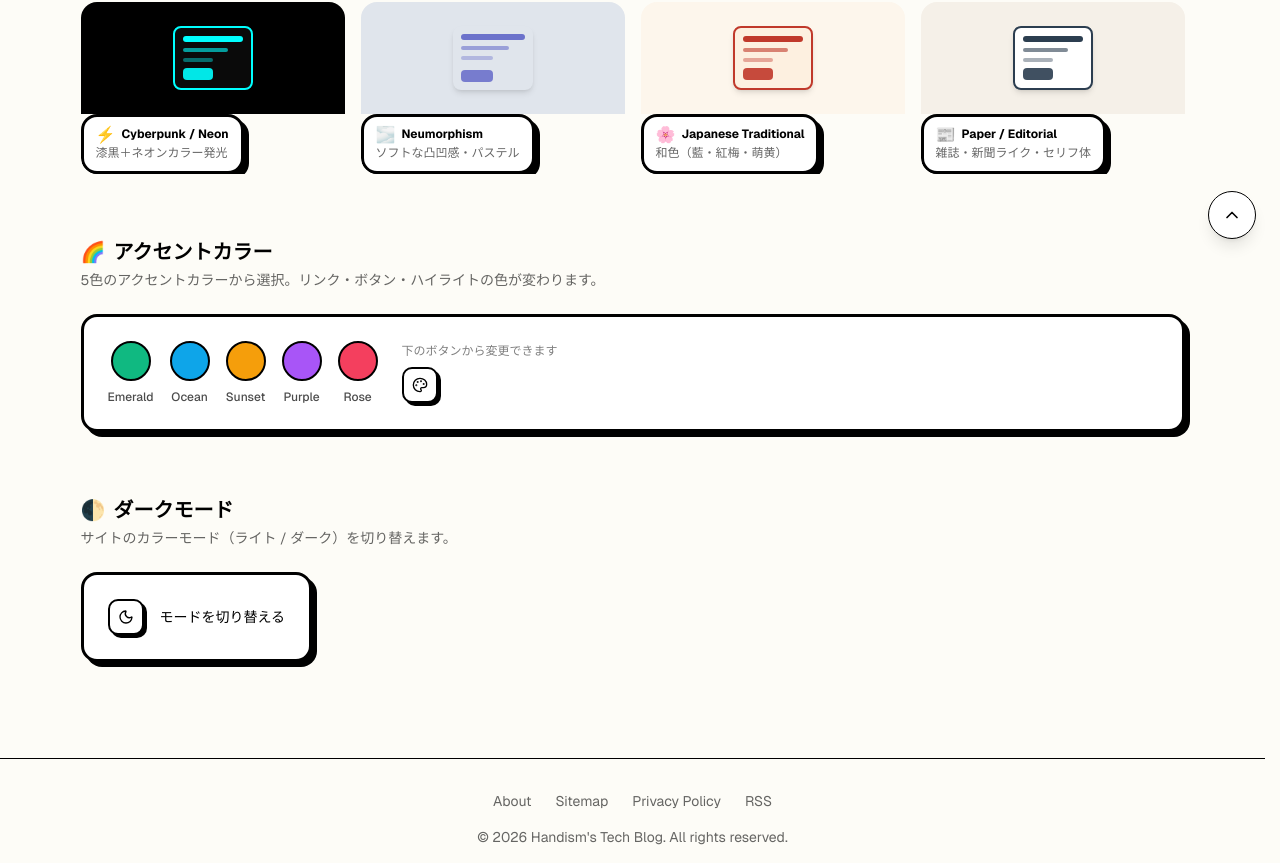
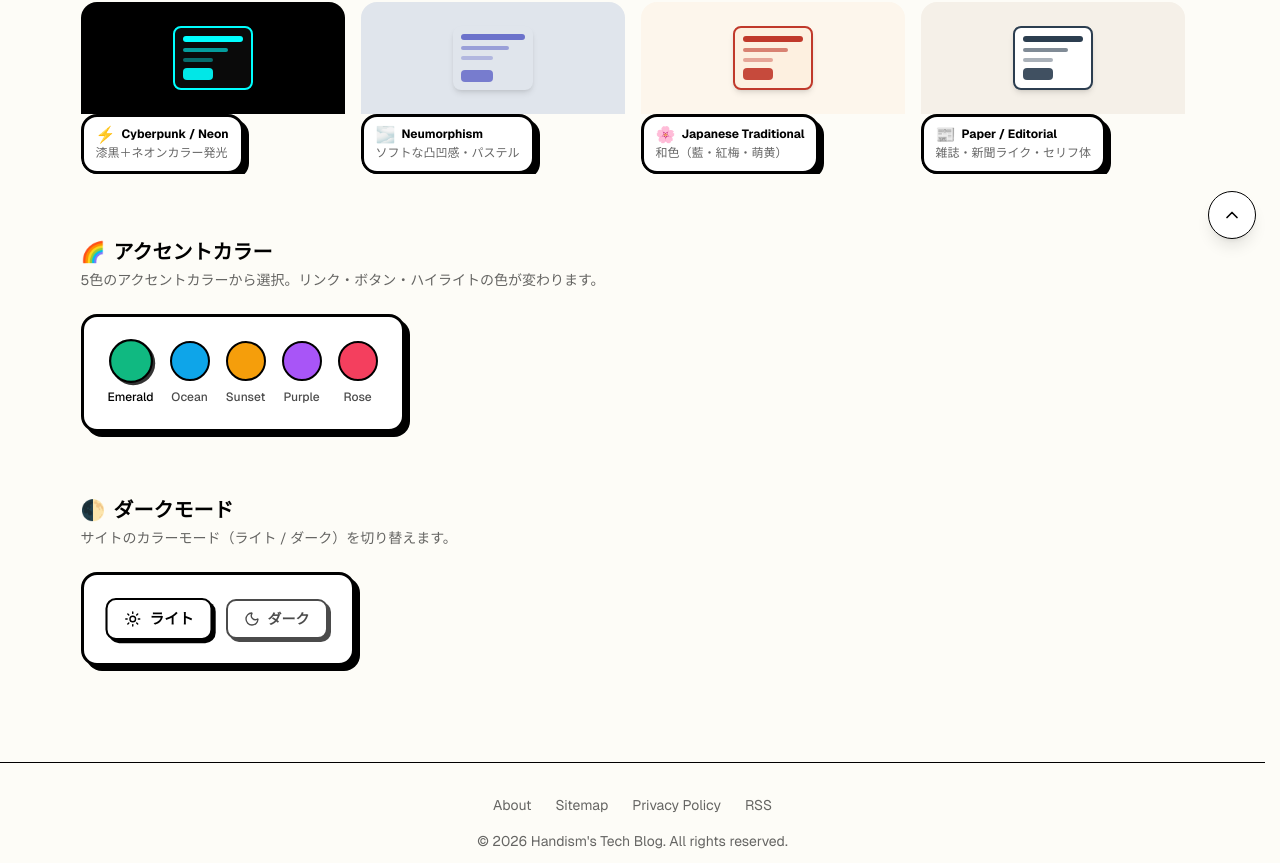
Before and after one commit to handism/handism.github.io, a Next.js app: page /settings in a window 1280 px wide. Shown: the part 537-1400 px from the top of the page. Built offline with nearby package versions, Linux system fonts and the light colour scheme.

Commit message:
refactor: replace dropdowns with inline selection UI for theme and skin components

```diff
--- a/app/settings/page.tsx
+++ b/app/settings/page.tsx
@@ -61,27 +61,9 @@ export default function SettingsPage() {
           </p>
         </div>
 
-        {/* スキン選択 – SkinSelector のドロップダウンではなくインラインで表示 */}
-        <div className="neo-card p-6 flex flex-wrap gap-4 items-center">
-          <div className="flex flex-wrap gap-4 items-end">
-            {skinConfig.map((skin) => (
-              <div key={skin.id} className="flex flex-col items-center gap-2">
-                <span
-                  className="block w-10 h-10 rounded-full border-2 border-border"
-                  style={{ backgroundColor: skin.lightColor }}
-                  aria-hidden="true"
-                />
-                <span className="text-xs text-text opacity-70 font-medium">{skin.label}</span>
-              </div>
-            ))}
-          </div>
-          {/* 実際の切り替えは SkinSelector の既存ロジックを使用 */}
-          <div className="flex flex-col gap-1 ml-2">
-            <p className="text-xs text-text opacity-50">下のボタンから変更できます</p>
-            <div className="mt-1">
-              <SkinSelector />
-            </div>
-          </div>
+        {/* スキン選択 */}
+        <div className="neo-card p-6 inline-block">
+          <SkinSelector />
         </div>
       </section>
 
@@ -99,9 +81,8 @@ export default function SettingsPage() {
             サイトのカラーモード（ライト / ダーク）を切り替えます。
           </p>
         </div>
-        <div className="neo-card p-6 inline-flex flex-wrap gap-4 items-center">
+        <div className="neo-card p-6 inline-block">
           <ThemeToggle />
-          <span className="text-sm font-medium text-text">モードを切り替える</span>
         </div>
       </section>
     </main>
--- a/src/components/SkinSelector.tsx
+++ b/src/components/SkinSelector.tsx
@@ -2,11 +2,10 @@
 'use client';
 
 import { DEFAULT_SKIN, SKIN_STORAGE_KEY, skinConfig, type SkinId } from '@/src/config/site';
-import { Palette } from 'lucide-react';
-import { useEffect, useRef, useState } from 'react';
+import { useEffect, useState } from 'react';
 
 /**
- * カラーテーマ（スキン）の切り替えボタン。パレットアイコンをクリックでドロップダウン表示。
+ * カラーテーマ（スキン）の切り替えコンポーネント（インライン表示）
  */
 export function SkinSelector() {
   const [currentSkin, setCurrentSkin] = useState<SkinId>(() => {
@@ -15,85 +14,70 @@ export function SkinSelector() {
     return saved && skinConfig.some((s) => s.id === saved) ? (saved as SkinId) : DEFAULT_SKIN;
   });
   const [isMounted, setIsMounted] = useState(false);
-  const [isOpen, setIsOpen] = useState(false);
-  const containerRef = useRef<HTMLDivElement>(null);
 
   useEffect(() => {
     const timer = setTimeout(() => setIsMounted(true), 0);
     return () => clearTimeout(timer);
   }, []);
 
-  useEffect(() => {
-    if (!isMounted) return;
-    const handleClickOutside = (e: MouseEvent) => {
-      if (!isOpen) return;
-      if (containerRef.current && !containerRef.current.contains(e.target as Node)) {
-        setIsOpen(false);
-      }
-    };
-    document.addEventListener('mousedown', handleClickOutside);
-    return () => document.removeEventListener('mousedown', handleClickOutside);
-  }, [isMounted, isOpen]);
-
   const handleSelect = (skinId: SkinId) => {
     setCurrentSkin(skinId);
     localStorage.setItem(SKIN_STORAGE_KEY, skinId);
     document.documentElement.setAttribute('data-skin', skinId);
-    setIsOpen(false);
   };
 
   if (!isMounted) {
+    // マウント前はスケルトン（プレースホルダー）を表示
     return (
-      <button disabled className="neo-btn w-9 h-9 text-text opacity-50 cursor-not-allowed">
-        <Palette className="h-4 w-4" />
-      </button>
+      <div className="flex flex-wrap gap-4 items-end opacity-50">
+        {skinConfig.map((skin) => (
+          <div key={skin.id} className="flex flex-col items-center gap-2">
+            <span
+              className="block w-10 h-10 rounded-full border-2 border-border"
+              style={{ backgroundColor: skin.lightColor }}
+            />
+            <span className="text-xs text-text opacity-70 font-medium">{skin.label}</span>
+          </div>
+        ))}
+      </div>
     );
   }
 
   return (
-    <div className="relative inline-flex items-center" ref={containerRef}>
-      <button
-        onClick={() => setIsOpen(!isOpen)}
-        className="neo-btn w-9 h-9 text-text"
-        aria-label="カラーテーマを選択"
-        aria-expanded={isOpen}
-        aria-haspopup="listbox"
-      >
-        <Palette className="h-4 w-4" />
-      </button>
-
-      <div
-        className={`
-          absolute right-0 top-11 p-2
-          flex gap-2
-          rounded-xl border-2 border-border
-          bg-card
-          shadow-[3px_3px_0px_0px_var(--border)] dark:shadow-[3px_3px_0px_0px_var(--accent)]
-          transition-all z-50
-          ${isOpen ? 'opacity-100 visible translate-y-0' : 'opacity-0 invisible -translate-y-2'}
-        `}
-        role="group"
-      >
-        {skinConfig.map((skin) => (
+    <div
+      className="flex flex-wrap gap-4 items-end"
+      role="group"
+      aria-label="アクセントカラーの選択"
+    >
+      {skinConfig.map((skin) => {
+        const isSelected = currentSkin === skin.id;
+        return (
           <button
             key={skin.id}
             onClick={() => handleSelect(skin.id)}
-            className={`p-0.5 rounded-full border border-border transition-all hover:scale-110 active:scale-95 flex items-center justify-center ${
-              currentSkin === skin.id
-                ? 'border-2 border-text scale-110 shadow-[2px_2px_0px_0px_rgba(0,0,0,0.8)] dark:shadow-[2px_2px_0px_0px_var(--accent)]'
-                : ''
-            }`}
-            aria-label={`${skin.label}テーマに切り替え`}
-            aria-pressed={currentSkin === skin.id}
-            title={skin.label}
+            className="flex flex-col items-center gap-2 group focus-visible:outline-none focus-visible:ring-2 focus-visible:ring-accent rounded-xl p-1 -m-1"
+            aria-pressed={isSelected}
+            aria-label={`${skin.label}カラーを選択`}
           >
             <span
-              className="block w-4 h-4 rounded-full"
+              className={`block w-10 h-10 rounded-full border-2 transition-transform duration-200 group-hover:scale-110 group-active:scale-95 ${
+                isSelected
+                  ? 'border-text scale-110 shadow-[2px_2px_0px_0px_rgba(0,0,0,0.8)] dark:shadow-[2px_2px_0px_0px_var(--accent)]'
+                  : 'border-border'
+              }`}
               style={{ backgroundColor: skin.lightColor }}
+              aria-hidden="true"
             />
+            <span
+              className={`text-xs font-medium transition-colors ${
+                isSelected ? 'text-text font-bold' : 'text-text opacity-70 group-hover:opacity-100'
+              }`}
+            >
+              {skin.label}
+            </span>
           </button>
-        ))}
-      </div>
+        );
+      })}
     </div>
   );
 }
--- a/src/components/ThemeToggle.tsx
+++ b/src/components/ThemeToggle.tsx
@@ -6,7 +6,7 @@ import { useTheme } from 'next-themes';
 import { useEffect, useState } from 'react';
 
 /**
- * テーマの切り替えボタン。
+ * カラーモード（ライト/ダーク）の切り替えコンポーネント（インライン横並び）。
  */
 export function ThemeToggle() {
   const { setTheme, resolvedTheme } = useTheme();
@@ -17,24 +17,59 @@ export function ThemeToggle() {
     return () => clearTimeout(timer);
   }, []);
 
-  // マウント前はプレースホルダーを返す（サーバー/クライアント一致）
+  // マウント前はプレースホルダーを返す
   if (!isMounted) {
     return (
-      <button disabled className="neo-btn w-9 h-9 text-text opacity-50 cursor-not-allowed">
-        <Moon className="h-4 w-4" />
-      </button>
+      <div className="flex flex-wrap gap-4 opacity-50">
+        <button
+          disabled
+          className="neo-btn px-4 py-2 flex items-center gap-2 cursor-not-allowed text-text"
+        >
+          <Sun className="h-4 w-4" />
+          <span className="font-bold text-sm">ライト</span>
+        </button>
+        <button
+          disabled
+          className="neo-btn px-4 py-2 flex items-center gap-2 cursor-not-allowed text-text"
+        >
+          <Moon className="h-4 w-4" />
+          <span className="font-bold text-sm">ダーク</span>
+        </button>
+      </div>
     );
   }
 
   const isDark = resolvedTheme === 'dark';
 
   return (
-    <button
-      onClick={() => setTheme(isDark ? 'light' : 'dark')}
-      className="neo-btn w-9 h-9 text-text"
-      aria-label={isDark ? 'ライトモードに切り替え' : 'ダークモードに切り替え'}
-    >
-      {isDark ? <Sun className="h-4 w-4" /> : <Moon className="h-4 w-4" />}
-    </button>
+    <div className="flex flex-wrap gap-4" role="group" aria-label="カラーモードの選択">
+      <button
+        onClick={() => setTheme('light')}
+        className={`neo-btn px-4 py-2 flex items-center gap-2 text-text transition-all focus-visible:outline-2 focus-visible:outline-accent focus-visible:outline-offset-2 ${
+          !isDark
+            ? 'ring-2 ring-text scale-105 font-bold'
+            : 'opacity-70 hover:opacity-100 hover:scale-105'
+        }`}
+        aria-pressed={!isDark}
+        aria-label="ライトモードを選択"
+      >
+        <Sun className="h-4 w-4" />
+        <span className="font-bold text-sm">ライト</span>
+      </button>
+
+      <button
+        onClick={() => setTheme('dark')}
+        className={`neo-btn px-4 py-2 flex items-center gap-2 text-text transition-all focus-visible:outline-2 focus-visible:outline-accent focus-visible:outline-offset-2 ${
+          isDark
+            ? 'ring-2 ring-text scale-105 font-bold'
+            : 'opacity-70 hover:opacity-100 hover:scale-105'
+        }`}
+        aria-pressed={isDark}
+        aria-label="ダークモードを選択"
+      >
+        <Moon className="h-4 w-4" />
+        <span className="font-bold text-sm">ダーク</span>
+      </button>
+    </div>
   );
 }
```
